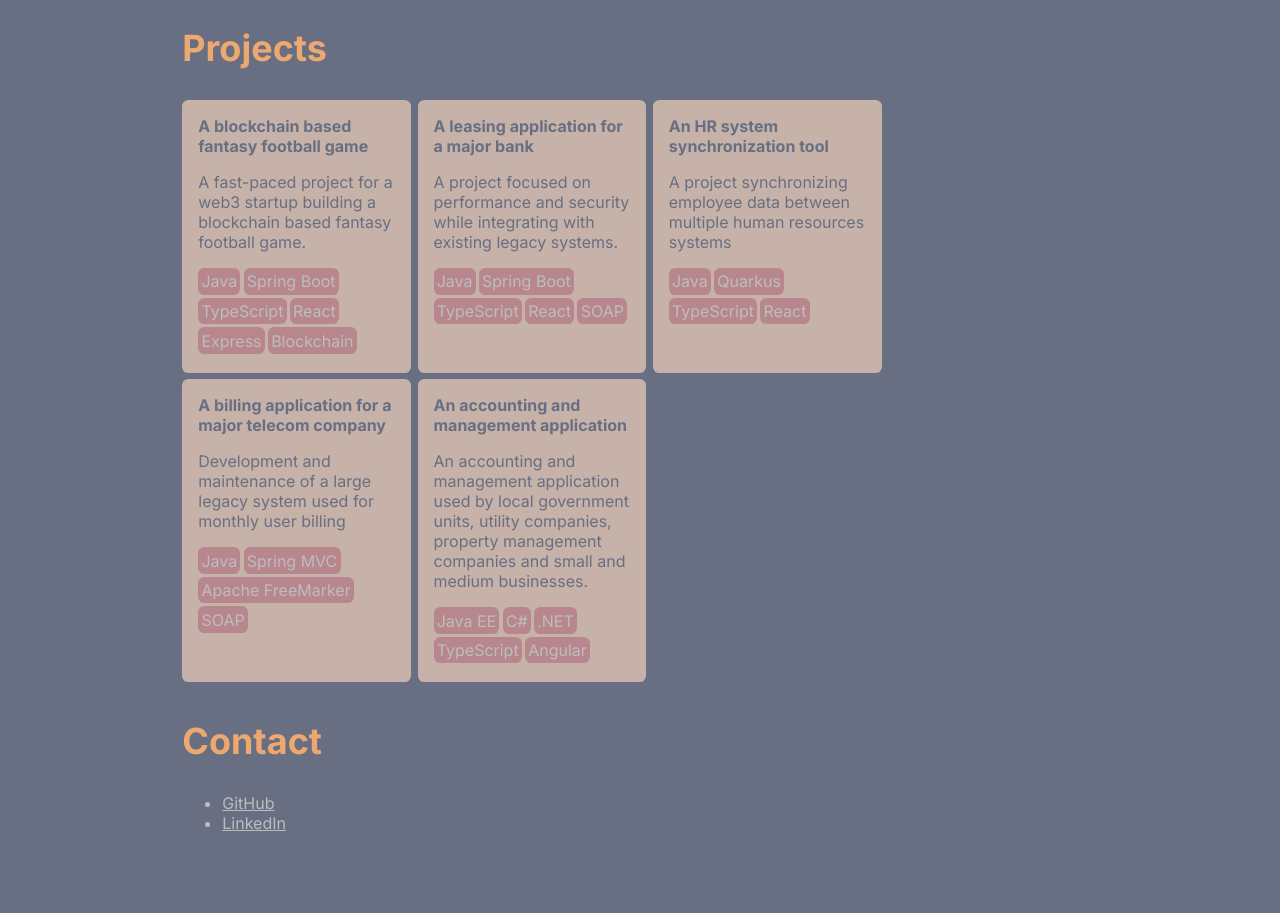
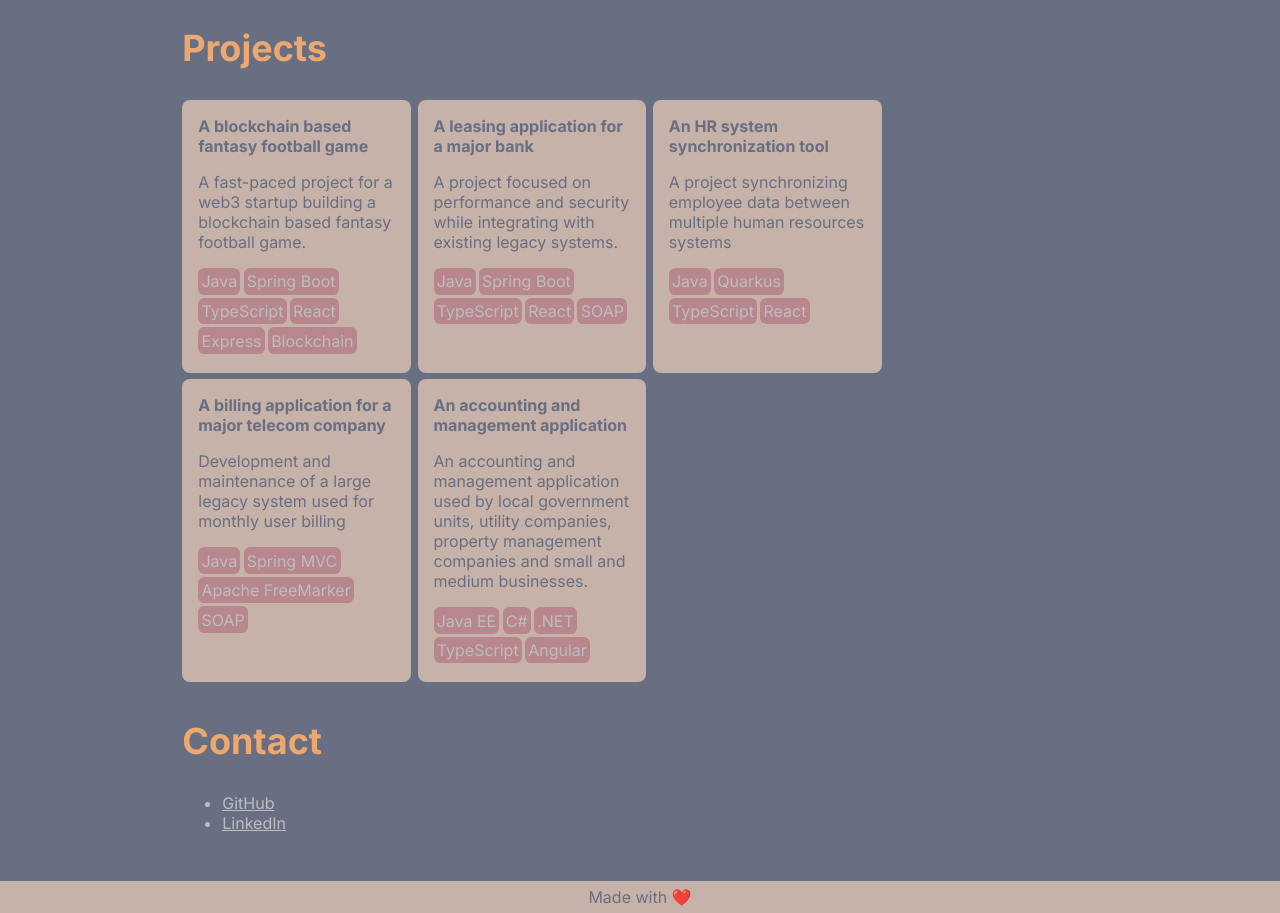
Before and after one commit to brunohradec/brunohradec.github.io, a plain HTML site: page index.html in a window 1280 px wide. Shown: the part 1569-2482 px from the top of the page. Before the commit the page ends 2418 px from the top, so only its background shows below. Drawn offline with Linux system fonts and the light colour scheme.

Commit message:
Add footer

```diff
--- a/index.html
+++ b/index.html
@@ -3,7 +3,10 @@
     <head>
         <meta charset="UTF-8">
         <meta name="viewport" content="width=device-width, initial-scale=1.0">
+        <meta name="theme-color" content="#686f82">
+
         <title>Bruno's page</title>
+
         <link rel="stylesheet" href="style.css">
     </head>
     <body>
@@ -27,9 +30,9 @@
             <section id="about">
                 <h2>About me</h2>
                 <p>
-                    I am an experienced full-stack software developer with expertise
-                    across the complete software development lifecycle, passionate
-                    about all development related things.
+                    I am an experienced full-stack software developer, passionate
+                    about all development related things. Besides that, I also love
+                    watching indie movies, doing architecture photography and reading.
                 </p>
             </section>
 
@@ -177,7 +180,9 @@
         </main>
 
         <footer>
-            <div id="bottom-content"></div>
+            <div id="bottom-content">
+                Made with ❤️
+            </div>
         </footer>
     </body>
 </html>
--- a/style.css
+++ b/style.css
@@ -151,14 +151,6 @@ main {
     }
 }
 
-#bottom-content {
-    margin: 0 var(--mobile-global-margin);
-
-    @media (min-width: 800px) {
-        margin: 0 var(--desktop-global-margin);
-    }
-}
-
 /* ABOUT SECTION */
 
 #about p {
@@ -194,7 +186,7 @@ main {
 
     background-color: var(--color-bg-secondary);
     padding: var(--desktop-size-normal);
-    border-radius: 0.4rem;
+    border-radius: 0.5rem;
 
     display: flex;
     flex-direction: column;
@@ -237,3 +229,17 @@ main {
     padding: 0.2rem;
     margin: 0 0.2rem 0.2rem 0;
 }
+
+/* BOTTOM CONTENT */
+
+#bottom-content {
+    background-color: var(--color-bg-secondary);
+    color: var(--color-bg-primary);
+    width: 100%;
+    display: flex;
+    flex-direction: column;
+    align-items: center;
+    justify-content: center;
+    padding: 0.4rem 0;
+    margin: 3rem 0 0 0;
+}
```
